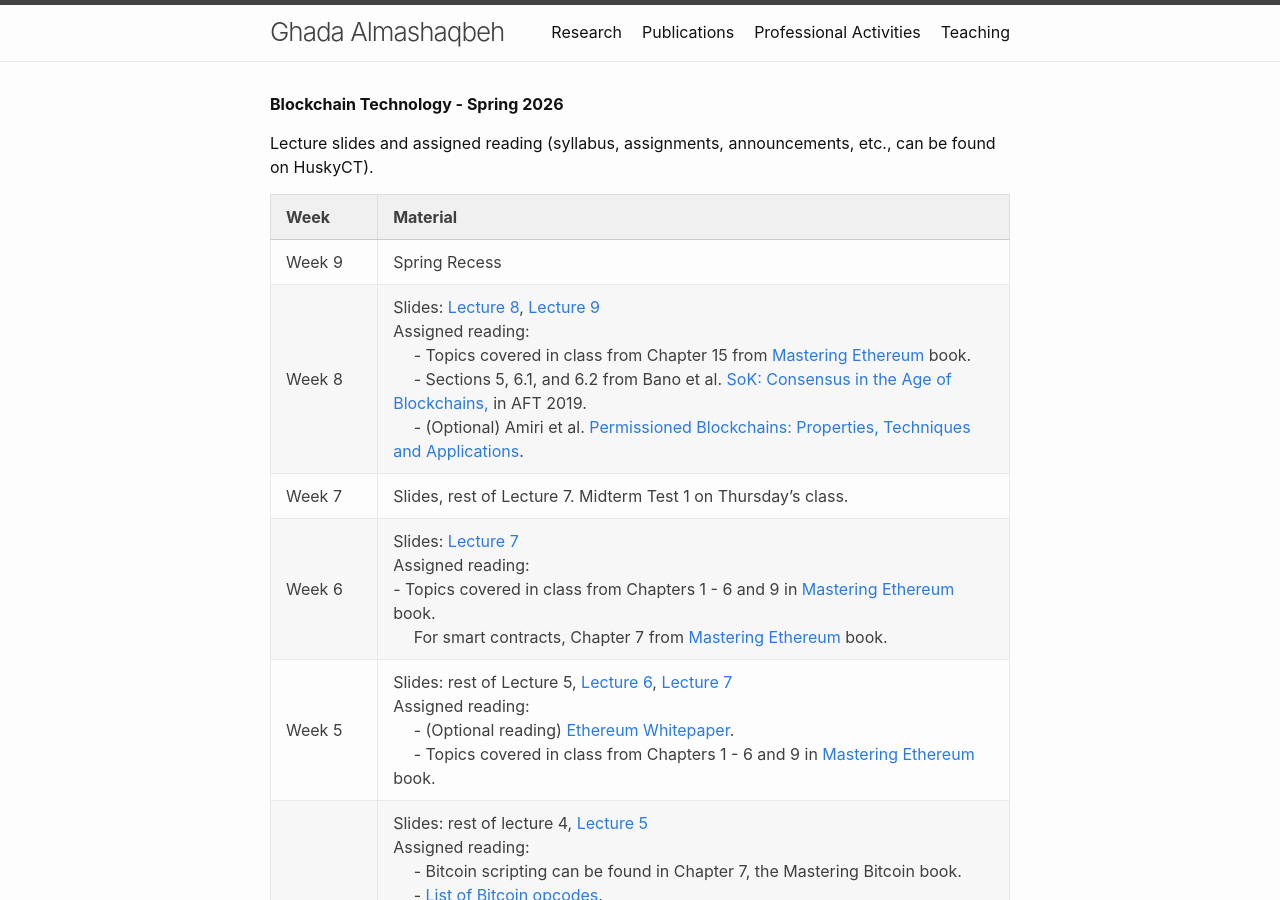
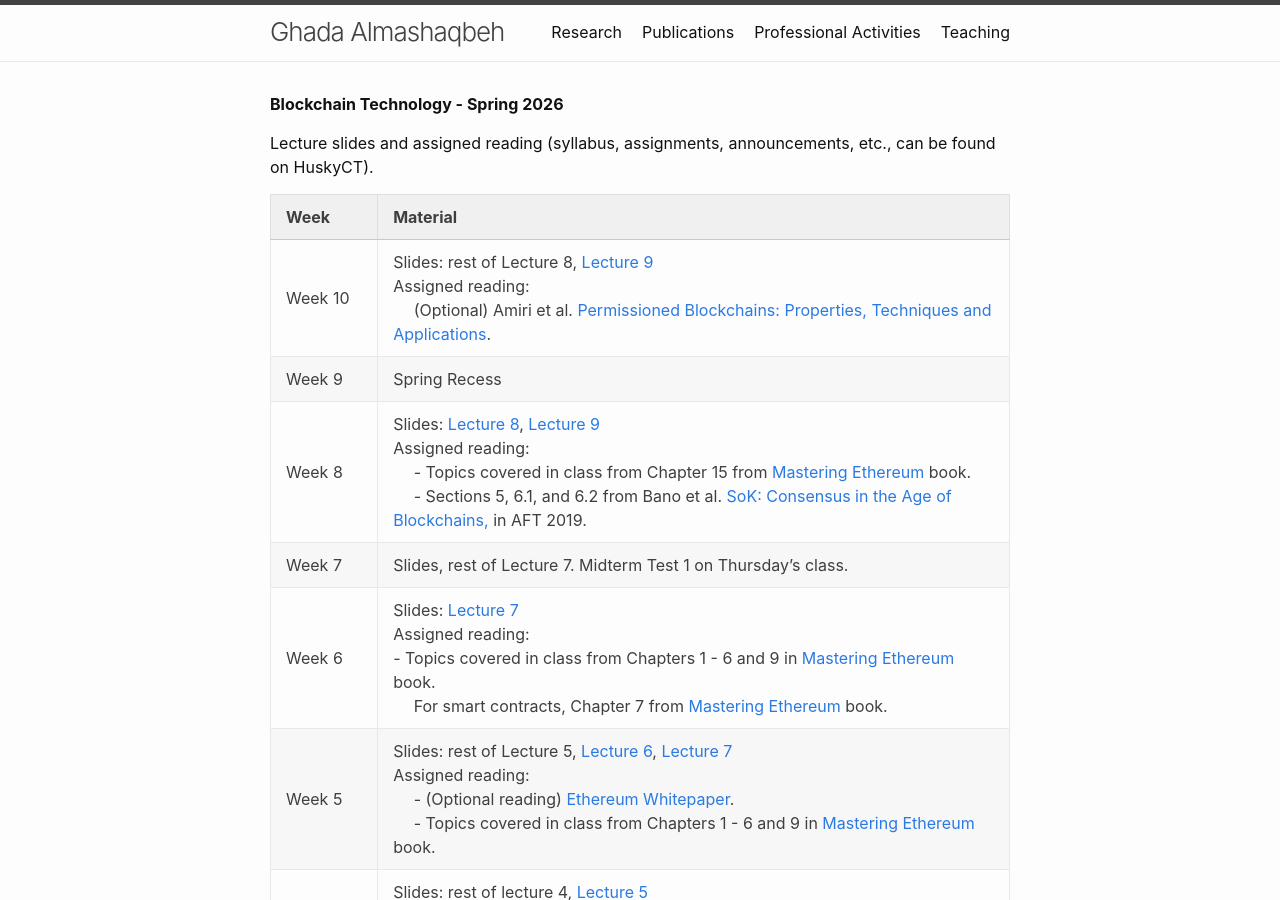
Before and after one commit to GhadaAlmashaqbeh/GhadaAlmashaqbeh.github.io, a Jekyll site: the page built from courses/blockchain-technology-s2026/index.md, in a window 1280 px wide and 900 px high. Built offline with Jekyll 4.4.1, drawn with Linux system fonts in a browser that asks for light colours.

Commit message:
edit lec

```diff
--- a/courses/blockchain-technology-s2026/index.md
+++ b/courses/blockchain-technology-s2026/index.md
@@ -8,8 +8,9 @@ Lecture slides and assigned reading (syllabus, assignments, announcements, etc.,
 
 | Week&emsp;&emsp;| Material           |
 |----------|--------------------|
+| Week 10 | Slides: rest of Lecture 8, [Lecture 9](./lecture9.pdf)  <br/> Assigned reading: <br/> &emsp; (Optional) Amiri et al. [Permissioned Blockchains: Properties, Techniques and Applications](https://www.seas.upenn.edu/~mjamiri/papers/permissionedblockchains.pdf).|
 | Week 9 | Spring Recess |
-| Week 8 | Slides: [Lecture 8](./lecture8.pdf), [Lecture 9](./lecture9.pdf)  <br/> Assigned reading: <br/> &emsp; - Topics covered in class from Chapter 15 from [Mastering Ethereum](https://github.com/ethereumbook/ethereumbook/blob/develop/book.asciidoc) book.<br/> &emsp; - Sections 5, 6.1, and 6.2 from Bano et al. [SoK: Consensus in the Age of Blockchains,](https://smeiklej.com/files/aft19a.pdf) in AFT 2019.<br/> &emsp; - (Optional) Amiri et al. [Permissioned Blockchains: Properties, Techniques and Applications](https://www.seas.upenn.edu/~mjamiri/papers/permissionedblockchains.pdf).|
+| Week 8 | Slides: [Lecture 8](./lecture8.pdf), [Lecture 9](./lecture9.pdf)  <br/> Assigned reading: <br/> &emsp; - Topics covered in class from Chapter 15 from [Mastering Ethereum](https://github.com/ethereumbook/ethereumbook/blob/develop/book.asciidoc) book.<br/> &emsp; - Sections 5, 6.1, and 6.2 from Bano et al. [SoK: Consensus in the Age of Blockchains,](https://smeiklej.com/files/aft19a.pdf) in AFT 2019.|
 | Week 7 | Slides, rest of Lecture 7. Midterm Test 1 on Thursday's class.|
 | Week 6 | Slides: [Lecture 7](./lecture7.pdf) <br/> Assigned reading: <br/> - Topics covered in class from Chapters 1 - 6 and 9 in [Mastering Ethereum](https://masteringethereum.xyz/intro.html#mastering-ethereum-2nd-edition) book. <br/> &emsp; For smart contracts, Chapter 7 from [Mastering Ethereum](https://masteringethereum.xyz/intro.html#mastering-ethereum-2nd-edition) book. |
 | Week 5 | Slides: rest of Lecture 5, [Lecture 6](./lecture6.pdf), [Lecture 7](./lecture7.pdf) <br/> Assigned reading: <br/> &emsp; - (Optional reading) [Ethereum Whitepaper](https://ethereum.org/en/whitepaper/).<br/> &emsp; - Topics covered in class from Chapters 1 - 6 and 9 in [Mastering Ethereum](https://masteringethereum.xyz/intro.html#mastering-ethereum-2nd-edition) book.|
```
Also changed, not shown: 1 other file.
